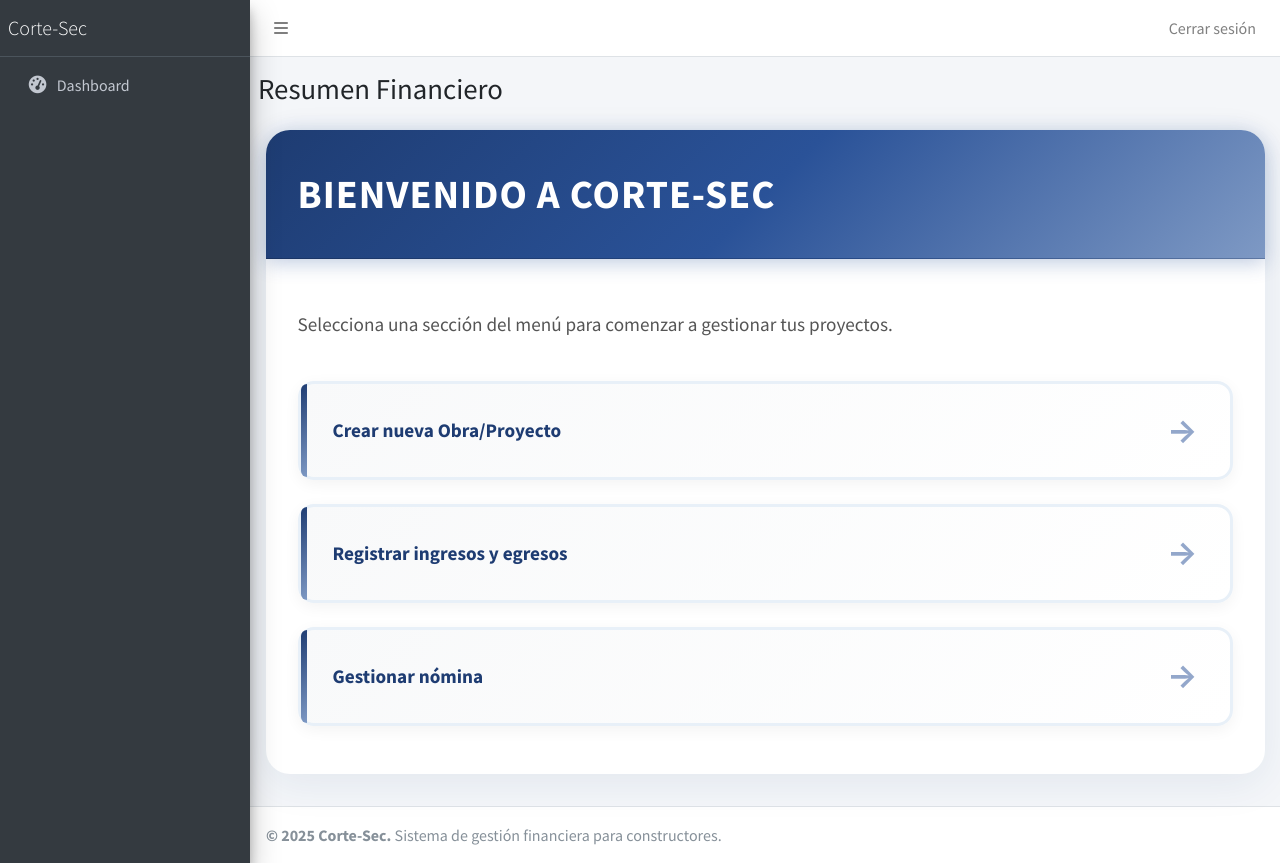
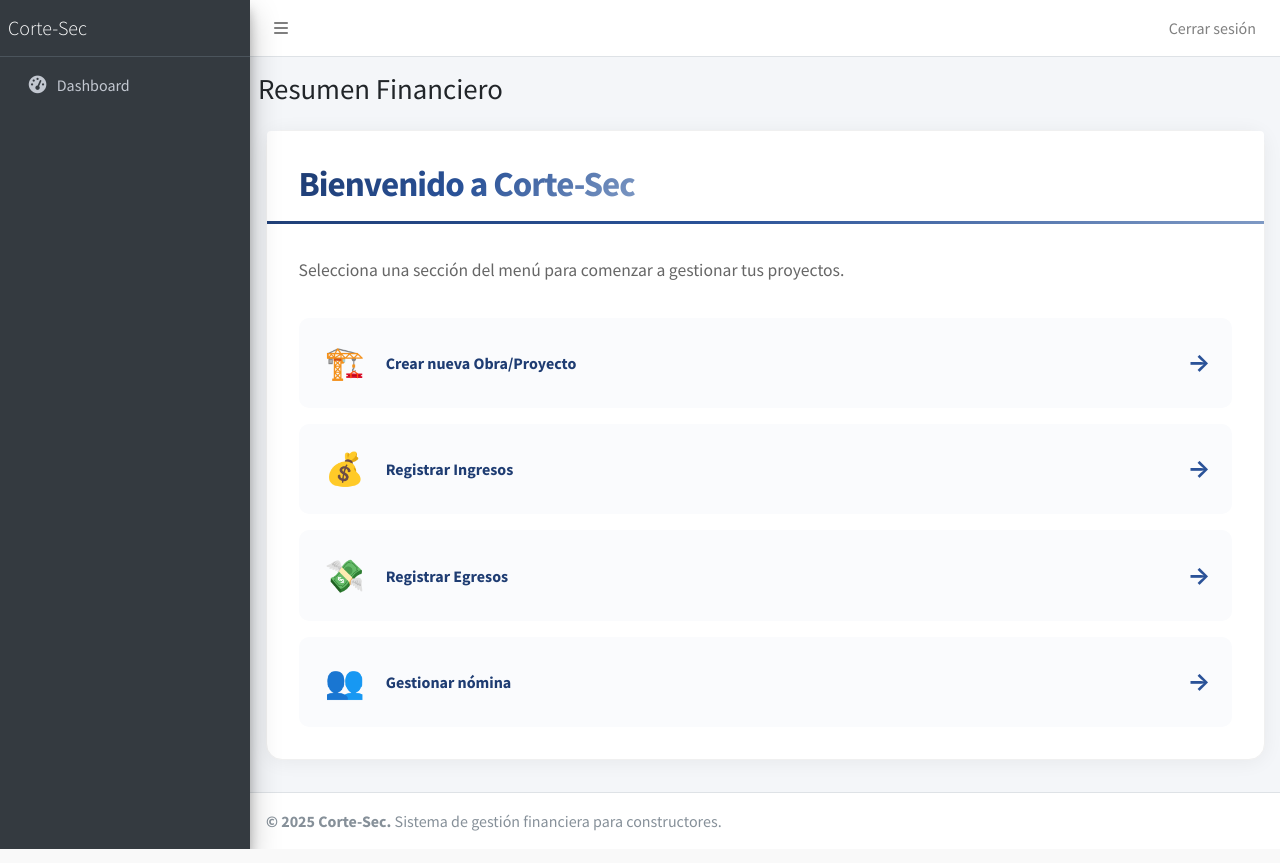
Before and after one commit to codelatin/cortesec, a Django app: page /dashboard/ in a window 1280 px wide. Run offline with Django 5.2, Linux system fonts and the light colour scheme; some libraries are stand-ins or nearby versions.

Commit message:
Modificando estilos dashboard

```diff
--- a/static/css/estilos_dashboard.css
+++ b/static/css/estilos_dashboard.css
@@ -1,4 +1,4 @@
-/* Dashboard Styles - Bold Cards */
+/* Dashboard Styles - Minimal & Clean */
 .row {
     margin: 0 -15px;
 }
@@ -10,112 +10,111 @@
 
 .card {
     background: white;
-    border-radius: 24px;
-    box-shadow: 0 10px 40px rgba(30, 60, 114, 0.08);
+    border-radius: 16px;
+    box-shadow: 0 2px 20px rgba(0, 0, 0, 0.06);
     margin-bottom: 2rem;
-    border: none;
-    overflow: visible;
+    border: 1px solid #f0f0f0;
+    transition: box-shadow 0.3s ease;
+}
+
+.card:hover {
+    box-shadow: 0 8px 30px rgba(42, 82, 152, 0.12);
 }
 
 .card-header {
-    background: linear-gradient(135deg, #1e3c72 0%, #2a5298 50%, #7e99c4 100%);
-    padding: 2.5rem 2rem;
-    border-radius: 24px 24px 0 0;
-    position: relative;
-    box-shadow: 0 4px 20px rgba(42, 82, 152, 0.3);
+    background: white;
+    padding: 2rem 2rem 1rem;
+    border-bottom: 3px solid;
+    border-image: linear-gradient(135deg, #1e3c72 0%, #2a5298 50%, #7e99c4 100%) 1;
 }
 
 .card-title {
-    color: white;
-    font-size: 2.5rem;
-    font-weight: 900;
+    background: linear-gradient(135deg, #1e3c72 0%, #2a5298 50%, #7e99c4 100%);
+    -webkit-background-clip: text;
+    -webkit-text-fill-color: transparent;
+    background-clip: text;
+    font-size: 2.2rem;
+    font-weight: 800;
     margin: 0;
-    text-transform: uppercase;
-    letter-spacing: 1px;
+    letter-spacing: -1px;
 }
 
 .card-body {
-    padding: 3rem 2rem;
+    padding: 2rem;
 }
 
 .card-body p {
-    color: #555;
-    font-size: 1.2rem;
-    margin-bottom: 2.5rem;
-    line-height: 1.8;
-    font-weight: 500;
+    color: #666;
+    font-size: 1.1rem;
+    margin-bottom: 2rem;
+    line-height: 1.7;
 }
 
 .card-body ul {
     list-style: none;
     padding: 0;
     margin: 0;
-    display: grid;
-    gap: 1.5rem;
+    display: flex;
+    flex-direction: column;
+    gap: 1rem;
 }
 
 .card-body ul li a {
-    display: block;
-    padding: 2rem;
-    background: linear-gradient(135deg, #f8f9fa 0%, #ffffff 100%);
-    border-radius: 16px;
+    display: grid;
+    grid-template-columns: 50px 1fr auto;
+    align-items: center;
+    gap: 1rem;
+    padding: 1.2rem;
+    background: #fafbfd;
+    border-radius: 10px;
     color: #1e3c72;
     text-decoration: none;
-    font-weight: 700;
-    font-size: 1.2rem;
-    border: 3px solid #e8f0f8;
-    transition: all 0.4s cubic-bezier(0.175, 0.885, 0.32, 1.275);
-    position: relative;
-    box-shadow: 0 4px 15px rgba(0, 0, 0, 0.05);
+    font-weight: 600;
+    transition: all 0.3s ease;
+    border: 2px solid transparent;
 }
 
 .card-body ul li a::before {
-    content: '';
-    position: absolute;
-    left: 0;
-    top: 0;
-    width: 6px;
-    height: 100%;
-    background: linear-gradient(135deg, #1e3c72 0%, #7e99c4 100%);
-    border-radius: 16px 0 0 16px;
-    transition: width 0.4s ease;
+    content: '🏗️';
+    font-size: 2rem;
+    text-align: center;
+    transition: transform 0.3s ease;
 }
+
+.card-body ul li:nth-child(1) a::before { content: '🏗️'; }
+.card-body ul li:nth-child(2) a::before { content: '💰'; }
+.card-body ul li:nth-child(3) a::before { content: '💸'; }
+.card-body ul li:nth-child(4) a::before { content: '👥'; }
+
 
 .card-body ul li a::after {
     content: '→';
-    position: absolute;
-    right: 2rem;
-    top: 50%;
-    transform: translateY(-50%);
-    font-size: 2rem;
+    font-size: 1.5rem;
     color: #2a5298;
     font-weight: bold;
-    opacity: 0.5;
-    transition: all 0.3s ease;
+    transition: transform 0.3s ease;
 }
 
 .card-body ul li a:hover {
-    background: linear-gradient(135deg, #1e3c72 0%, #2a5298 50%, #7e99c4 100%);
-    color: white;
-    border-color: #1e3c72;
-    transform: translateX(10px) scale(1.02);
-    box-shadow: 0 10px 40px rgba(42, 82, 152, 0.3);
+    background: linear-gradient(135deg, rgba(30, 60, 114, 0.05) 0%, rgba(126, 153, 196, 0.05) 100%);
+    border-color: #2a5298;
+    transform: translateY(-2px);
 }
 
 .card-body ul li a:hover::before {
-    width: 100%;
-    opacity: 0;
+    transform: scale(1.15) rotate(5deg);
 }
 
 .card-body ul li a:hover::after {
-    color: white;
-    opacity: 1;
-    transform: translateY(-50%) translateX(5px);
+    transform: translateX(5px);
 }
 
 @media (max-width: 768px) {
-    .card-header { padding: 2rem 1.5rem; }
+    .card-header { padding: 1.5rem 1.5rem 1rem; }
     .card-title { font-size: 1.8rem; }
-    .card-body { padding: 2rem 1.5rem; }
-    .card-body ul li a { padding: 1.5rem; }
-}
+    .card-body { padding: 1.5rem; }
+    .card-body ul li a {
+        grid-template-columns: 40px 1fr auto;
+        padding: 1rem;
+    }
+}/* End of Dashboard Styles */
--- a/templates/dashboard.html
+++ b/templates/dashboard.html
@@ -19,7 +19,9 @@
         <p>Selecciona una sección del menú para comenzar a gestionar tus proyectos.</p>
         <ul>
           <li><a href="{% url 'proyectos:project_create' %}">Crear nueva Obra/Proyecto</a></li>
-          <li><a href="{% url 'finanzas:crear_ingreso' %}">Registrar ingresos y egresos</a></li>
+          <li><a href="{% url 'finanzas:crear_ingreso' %}">Registrar Ingresos</a></li>
+          <li><a href="{% url 'finanzas:crear_ingreso' %}">Registrar Egresos</a></li>
+
           <li><a href="#">Gestionar nómina</a></li>
         </ul>
       </div>
```
Also changed, not shown: db.sqlite3, 1 other file.
